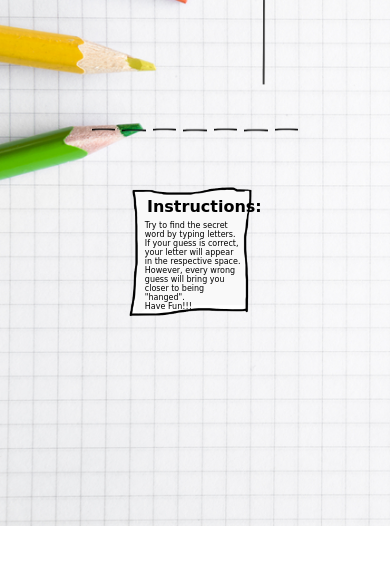
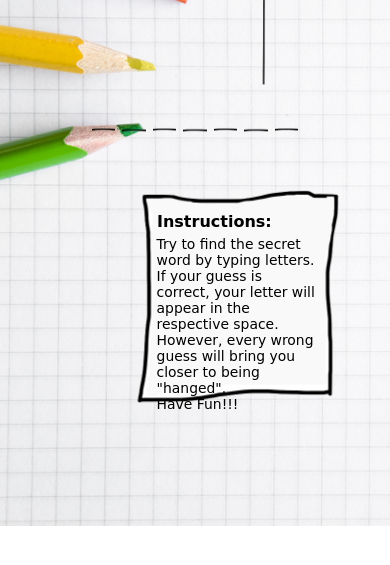
Before and after one commit to MartinaP87/practise2, a plain HTML site: page index.html in a window 390 px wide. Shown: the part 79-644 px from the top of the page. Drawn offline with Linux system fonts and the light colour scheme; a web font is replaced by a local one.

Commit message:
last media

```diff
--- a/assets/css/style.css
+++ b/assets/css/style.css
@@ -142,21 +142,21 @@ img{
 
 
 /*Media queries*/
-@media screen and (max-width: 500px) {
+@media screen and (max-width: 650px) {
     /* Responsive heading*/
     h1 {
         padding-bottom: 0px;
     }
     /* Responsive box containing the istructions and the typed letters */
     #input-box {
-        width: 140px;
-        height: 140px;
+        width: 230px;
+        height: 230px;
         margin: 60% 30vw;
     }
     /* Responsive titles of typing area and of the instructions area. */
     #input-box > h2 {
         font-size: 100%;
-       padding: 15px 0px 0px 30px;
+       padding: 30px 0px 0px 40px;
     }
     /* Responsive typed letters,*/
     #input-box > h3 {
@@ -165,8 +165,8 @@ img{
     }
     /* Responsive instructions,*/
     #input-box > p {
-        padding: 5px 15px 0 25px;
-        font-size: 50%;
+        padding: 5px 30px 0 35px;
+        font-size: 87%;
      }
      /* Responsive divs containing the sicret word's letters;*/
     .letter-container {
@@ -177,7 +177,7 @@ img{
     #last-window {
         width: 75%;
         height: 90vw;
-        margin-top: 71% 0 20% 20%;
+        margin: 71% 0 20% 20%;
     }
     #final-message {
         padding-top: 14vw;
@@ -187,7 +187,7 @@ img{
     #final-message > h3 {
         font-size: 3.5vw;
     }
-    #final-message > p {
+    #final-message > p, h4 {
         font-size: 4vw;
     }
     /* Responsive play again button;*/
```
